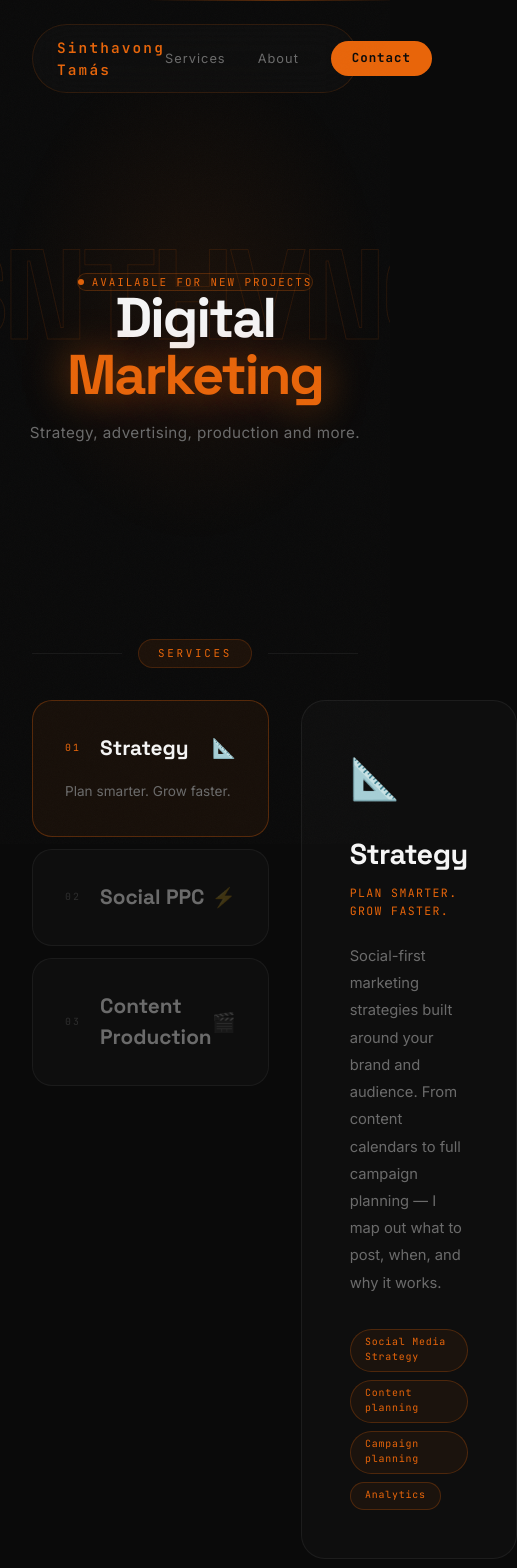
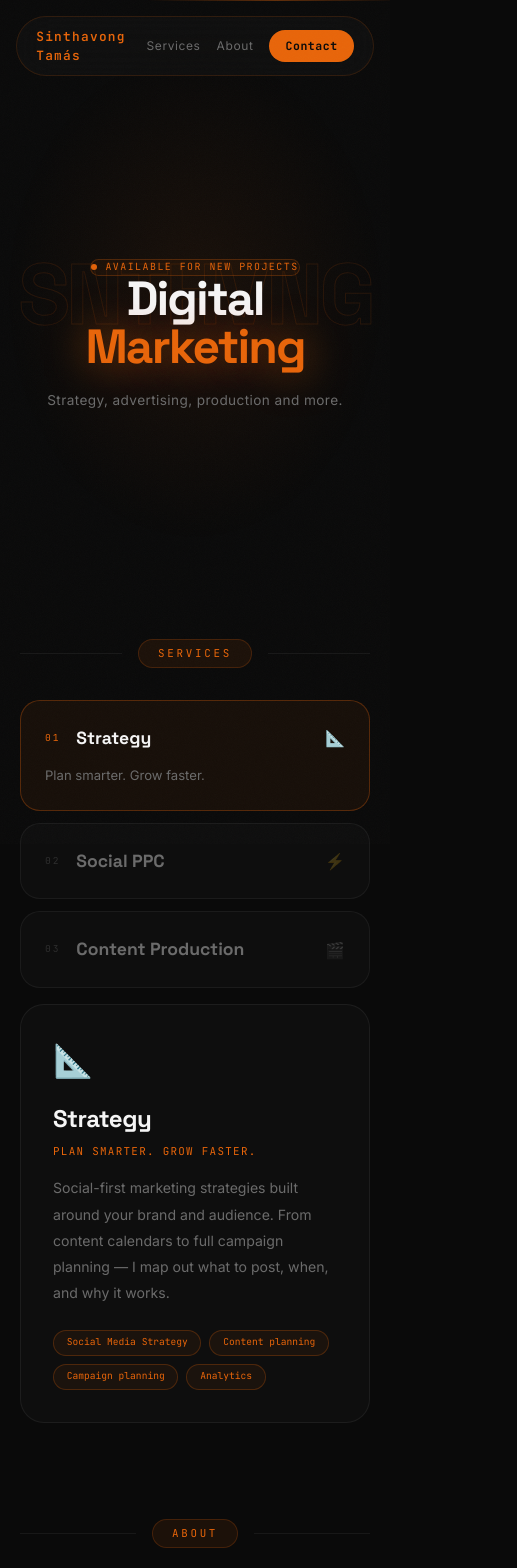
Before and after one commit to snthvng/tomi-weboldal, a Next.js app: page / in a window 390 px wide. Shown: the top 1568 px of the page, 517 px wide, since content can reach past the window. Built offline with nearby package versions, Linux system fonts and the light colour scheme.

Commit message:
mobile responsive

```diff
--- a/app/components/About.tsx
+++ b/app/components/About.tsx
@@ -8,63 +8,69 @@ const stats = [
 
 export default function About() {
   return (
-    <section id="about" style={{ background: '#0A0A0A', padding: '3rem 2rem' }}>
-      <div style={{
-        maxWidth: '1100px', margin: '0 auto',
-        background: 'rgba(255,255,255,0.02)', border: '1px solid rgba(255,255,255,0.06)',
-        borderRadius: '2rem', padding: '4rem',
-        display: 'grid', gridTemplateColumns: '1fr 1fr', gap: '4rem', alignItems: 'center'
-      }}>
+    <section id="about" style={{ background: '#0A0A0A', padding: '3rem 1.25rem' }}>
+      <div style={{ maxWidth: '1100px', margin: '0 auto' }}>
 
-        {/* Left */}
-        <div>
+        <div style={{ marginBottom: '2rem', display: 'flex', alignItems: 'center', gap: '1rem' }}>
+          <div style={{ flex: 1, height: '1px', background: 'rgba(255,255,255,0.06)' }} />
           <span style={{
             fontFamily: 'var(--font-mono)', fontSize: '0.68rem', color: '#E8650A',
             letterSpacing: '0.25em', textTransform: 'uppercase',
             background: 'rgba(232,101,10,0.08)', border: '1px solid rgba(232,101,10,0.2)',
-            padding: '0.35rem 1rem', borderRadius: '999px', display: 'inline-block', marginBottom: '1.5rem'
+            padding: '0.35rem 1.2rem', borderRadius: '999px'
           }}>
             About
           </span>
+          <div style={{ flex: 1, height: '1px', background: 'rgba(255,255,255,0.06)' }} />
+        </div>
+
+        <div style={{
+          background: 'rgba(255,255,255,0.02)', border: '1px solid rgba(255,255,255,0.06)',
+          borderRadius: '2rem', padding: '2rem',
+          display: 'grid',
+          gridTemplateColumns: 'repeat(auto-fit, minmax(min(100%, 300px), 1fr))',
+          gap: '2rem', alignItems: 'start'
+        }}>
+          {/* Left */}
+          <div>
             <h2 style={{
-            fontFamily: 'var(--font-space)', fontSize: 'clamp(1.8rem, 4vw, 2.8rem)',
-            fontWeight: 700, color: '#F5F5F5', marginBottom: '1.5rem',
+              fontFamily: 'var(--font-space)', fontSize: 'clamp(1.6rem, 4vw, 2.5rem)',
+              fontWeight: 700, color: '#F5F5F5', marginBottom: '1.25rem',
               letterSpacing: '-0.03em', lineHeight: 1.15
             }}>
               Social-first.<br />
               <span style={{ color: '#E8650A' }}>Results-obsessed.</span>
             </h2>
             <p style={{
-            fontFamily: 'var(--font-inter)', fontSize: '0.95rem',
+              fontFamily: 'var(--font-inter)', fontSize: '0.9rem',
               color: '#6B6B6B', lineHeight: 1.85, marginBottom: '1rem'
             }}>
               I&apos;ve spent the last 5 years living and breathing social media — building strategies, running paid campaigns, and creating content that actually moves people. From Meta ads to full content production, I work at the intersection of data and creativity.
             </p>
             <p style={{
-            fontFamily: 'var(--font-inter)', fontSize: '0.95rem',
+              fontFamily: 'var(--font-inter)', fontSize: '0.9rem',
               color: '#6B6B6B', lineHeight: 1.85
             }}>
               Whether it&apos;s a scroll-stopping Reel, a high-performing PPC campaign, or a social strategy built from scratch — I bring the same obsession to every project.
             </p>
-
           </div>
 
           {/* Right — Stats */}
-        <div style={{ display: 'flex', flexDirection: 'column', gap: '1.5rem' }}>
+          <div style={{ display: 'flex', flexDirection: 'column', gap: '1rem' }}>
             {stats.map((stat, i) => (
               <div key={i} style={{
                 background: 'rgba(255,255,255,0.02)', border: '1px solid rgba(255,255,255,0.06)',
-              borderRadius: '1.25rem', padding: '1.8rem 2rem',
-              display: 'flex', flexDirection: 'column', gap: '0.3rem'
+                borderRadius: '1.25rem', padding: '1.5rem',
+                display: 'flex', flexDirection: 'column', gap: '0.25rem'
               }}>
                 <span style={{
-                fontFamily: 'var(--font-space)', fontSize: 'clamp(2rem, 4vw, 3rem)',
+                  fontFamily: 'var(--font-space)', fontSize: 'clamp(1.8rem, 4vw, 2.5rem)',
                   fontWeight: 700, color: '#E8650A', lineHeight: 1
                 }}>
                   {stat.value}
                 </span>
                 <span style={{
-                fontFamily: 'var(--font-mono)', fontSize: '0.7rem',
+                  fontFamily: 'var(--font-mono)', fontSize: '0.65rem',
                   color: '#6B6B6B', letterSpacing: '0.12em', textTransform: 'uppercase'
                 }}>
                   {stat.label}
@@ -73,6 +79,7 @@ export default function About() {
             ))}
           </div>
         </div>
+      </div>
     </section>
   );
 }
--- a/app/components/Hero.tsx
+++ b/app/components/Hero.tsx
@@ -1,12 +1,10 @@
 export default function Hero() {
   return (
-    <section className="relative flex flex-col items-center justify-center px-8 text-center overflow-hidden" style={{ minHeight: '70vh', paddingTop: '8rem' }}>
+    <section className="relative flex flex-col items-center justify-center px-6 text-center overflow-hidden" style={{ minHeight: '70vh', paddingTop: '7rem', paddingBottom: '2rem' }}>
 
-      {/* Scanline */}
       <div className="scanline absolute top-0 h-px w-64 opacity-40"
         style={{ background: 'linear-gradient(90deg, transparent, #E8650A, transparent)' }} />
 
-      {/* Radial glow */}
       <div className="absolute inset-0 pointer-events-none" style={{
         background: 'radial-gradient(ellipse 70% 60% at 50% 50%, rgba(232,101,10,0.07) 0%, transparent 70%)'
       }} />
@@ -16,7 +14,7 @@ export default function Hero() {
         position: 'absolute', top: '50%', left: '50%',
         transform: 'translate(-50%, -50%)',
         fontFamily: 'var(--font-space)',
-        fontSize: 'clamp(8rem, 22vw, 20rem)',
+        fontSize: 'clamp(5rem, 22vw, 20rem)',
         fontWeight: 800,
         letterSpacing: '-0.05em',
         color: 'transparent',
@@ -30,53 +28,34 @@ export default function Hero() {
       </div>
 
       {/* Badge */}
-      <div className="animate-fade-up mb-6 inline-flex items-center gap-2 px-5 py-2" style={{
-        border: '1px solid rgba(232,101,10,0.25)',
-        borderRadius: '999px',
-        background: 'rgba(232,101,10,0.05)',
-        fontFamily: 'var(--font-mono)',
-        fontSize: '0.68rem',
-        letterSpacing: '0.18em',
-        color: '#E8650A',
-        textTransform: 'uppercase',
-        position: 'relative', zIndex: 1
+      <div className="animate-fade-up mb-5 inline-flex items-center gap-2 px-4 py-2" style={{
+        border: '1px solid rgba(232,101,10,0.25)', borderRadius: '999px',
+        background: 'rgba(232,101,10,0.05)', fontFamily: 'var(--font-mono)',
+        fontSize: '0.62rem', letterSpacing: '0.15em', color: '#E8650A',
+        textTransform: 'uppercase', position: 'relative', zIndex: 1
       }}>
         <span style={{ width: 6, height: 6, borderRadius: '50%', background: '#E8650A', display: 'inline-block', animation: 'pulse-orange 2s infinite' }} />
         Available for new projects
       </div>
 
-      {/* Headline */}
       <h1 className="animate-fade-up-delay-1" style={{ position: 'relative', zIndex: 1,
-        fontFamily: 'var(--font-space)',
-        fontSize: 'clamp(3.5rem, 8vw, 7rem)',
-        fontWeight: 700,
-        lineHeight: 0.95,
-        letterSpacing: '-0.04em',
-        color: '#F5F5F5',
-        marginBottom: '0.2rem'
+        fontFamily: 'var(--font-space)', fontSize: 'clamp(3rem, 10vw, 7rem)',
+        fontWeight: 700, lineHeight: 0.95, letterSpacing: '-0.04em',
+        color: '#F5F5F5', marginBottom: '0.2rem'
       }}>
         Digital
       </h1>
       <h1 className="animate-fade-up-delay-2 text-glow" style={{ position: 'relative', zIndex: 1,
-        fontFamily: 'var(--font-space)',
-        fontSize: 'clamp(3.5rem, 8vw, 7rem)',
-        fontWeight: 700,
-        lineHeight: 0.95,
-        letterSpacing: '-0.04em',
-        color: '#E8650A',
-        marginBottom: '1.2rem'
+        fontFamily: 'var(--font-space)', fontSize: 'clamp(3rem, 10vw, 7rem)',
+        fontWeight: 700, lineHeight: 0.95, letterSpacing: '-0.04em',
+        color: '#E8650A', marginBottom: '1.2rem'
       }}>
         Marketing
       </h1>
 
-      {/* Subtitle */}
       <p className="animate-fade-up-delay-3" style={{ position: 'relative', zIndex: 1,
-        fontFamily: 'var(--font-inter)',
-        fontSize: 'clamp(0.95rem, 1.8vw, 1.1rem)',
-        color: '#6B6B6B',
-        letterSpacing: '0.03em',
-        maxWidth: '420px',
-        lineHeight: 1.7,
+        fontFamily: 'var(--font-inter)', fontSize: 'clamp(0.85rem, 2vw, 1rem)',
+        color: '#6B6B6B', letterSpacing: '0.03em', maxWidth: '380px', lineHeight: 1.7,
       }}>
         Strategy, advertising, production and more.
       </p>
--- a/app/components/Navbar.tsx
+++ b/app/components/Navbar.tsx
@@ -3,30 +3,30 @@
 export default function Navbar() {
   return (
     <nav style={{
-      position: 'fixed', top: '1.5rem', left: '50%', transform: 'translateX(-50%)',
+      position: 'fixed', top: '1rem', left: '50%', transform: 'translateX(-50%)',
       zIndex: 50, display: 'flex', alignItems: 'center', justifyContent: 'space-between',
-      padding: '0.75rem 1.5rem', width: 'calc(100% - 4rem)', maxWidth: '900px',
-      background: 'rgba(17,17,17,0.7)', backdropFilter: 'blur(20px)',
+      padding: '0.6rem 1.2rem', width: 'calc(100% - 2rem)', maxWidth: '900px',
+      background: 'rgba(17,17,17,0.8)', backdropFilter: 'blur(20px)',
       border: '1px solid rgba(232,101,10,0.15)', borderRadius: '999px'
     }}>
-      <span style={{ fontFamily: 'var(--font-mono)', color: '#E8650A', fontSize: '0.9rem', letterSpacing: '0.15em', fontWeight: 600 }}>
+      <span style={{ fontFamily: 'var(--font-mono)', color: '#E8650A', fontSize: '0.8rem', letterSpacing: '0.1em', fontWeight: 600 }}>
         Sinthavong Tamás
       </span>
-      <div style={{ display: 'flex', alignItems: 'center', gap: '2rem' }}>
-        <a href="#services" style={{ color: '#6B6B6B', fontSize: '0.8rem', letterSpacing: '0.08em', textDecoration: 'none', transition: 'color 0.2s' }}
+      <div style={{ display: 'flex', alignItems: 'center', gap: '1rem' }}>
+        <a href="#services" style={{ color: '#6B6B6B', fontSize: '0.75rem', letterSpacing: '0.05em', textDecoration: 'none' }}
           onMouseEnter={e => (e.currentTarget.style.color = '#F5F5F5')}
           onMouseLeave={e => (e.currentTarget.style.color = '#6B6B6B')}>
           Services
         </a>
-        <a href="#about" style={{ color: '#6B6B6B', fontSize: '0.8rem', letterSpacing: '0.08em', textDecoration: 'none', transition: 'color 0.2s' }}
+        <a href="#about" style={{ color: '#6B6B6B', fontSize: '0.75rem', letterSpacing: '0.05em', textDecoration: 'none' }}
           onMouseEnter={e => (e.currentTarget.style.color = '#F5F5F5')}
           onMouseLeave={e => (e.currentTarget.style.color = '#6B6B6B')}>
           About
         </a>
         <a href="#contact" style={{
-          background: '#E8650A', color: '#0A0A0A', fontSize: '0.78rem',
-          letterSpacing: '0.08em', textDecoration: 'none', fontWeight: 700,
-          padding: '0.5rem 1.3rem', borderRadius: '999px', fontFamily: 'var(--font-mono)'
+          background: '#E8650A', color: '#0A0A0A', fontSize: '0.72rem',
+          letterSpacing: '0.05em', textDecoration: 'none', fontWeight: 700,
+          padding: '0.45rem 1rem', borderRadius: '999px', fontFamily: 'var(--font-mono)'
         }}>
           Contact
         </a>
--- a/app/components/Services.tsx
+++ b/app/components/Services.tsx
@@ -9,7 +9,6 @@ const services = [
     subtitle: "Plan smarter. Grow faster.",
     description: "Social-first marketing strategies built around your brand and audience. From content calendars to full campaign planning — I map out what to post, when, and why it works.",
     tags: ["Social Media Strategy", "Content planning", "Campaign planning", "Analytics"],
-    accent: "Strategy",
     visual: "📐"
   },
   {
@@ -19,7 +18,6 @@ const services = [
     subtitle: "Maximum reach. Minimum waste.",
     description: "Performance-focused ad campaigns on Meta, TikTok and beyond. Every forint spent is tracked, tested, and optimized — so your budget actually works for you.",
     tags: ["Meta Ads", "TikTok Ads", "Retargeting", "Performance"],
-    accent: "PPC",
     visual: "⚡"
   },
   {
@@ -29,7 +27,6 @@ const services = [
     subtitle: "Content that stops the scroll.",
     description: "Photo and video production made for social — Reels, Stories, campaign visuals. I handle the creative side so your feed looks as good as it performs.",
     tags: ["Video", "Photography", "Reels", "Motion"],
-    accent: "Production",
     visual: "🎬"
   }
 ];
@@ -38,67 +35,64 @@ export default function Services() {
   const [active, setActive] = useState(0);
 
   return (
-    <section id="services" style={{ background: '#0A0A0A', padding: '3rem 2rem' }}>
+    <section id="services" style={{ background: '#0A0A0A', padding: '3rem 1.25rem' }}>
       <div style={{ maxWidth: '1100px', margin: '0 auto' }}>
 
-        {/* Header */}
         <div style={{ marginBottom: '2rem', display: 'flex', alignItems: 'center', gap: '1rem' }}>
           <div style={{ flex: 1, height: '1px', background: 'rgba(255,255,255,0.06)' }} />
           <span style={{
             fontFamily: 'var(--font-mono)', fontSize: '0.68rem', color: '#E8650A',
             letterSpacing: '0.25em', textTransform: 'uppercase',
             background: 'rgba(232,101,10,0.08)', border: '1px solid rgba(232,101,10,0.2)',
-            padding: '0.35rem 1.2rem', borderRadius: '999px', display: 'inline-block'
+            padding: '0.35rem 1.2rem', borderRadius: '999px'
           }}>
             Services
           </span>
           <div style={{ flex: 1, height: '1px', background: 'rgba(255,255,255,0.06)' }} />
         </div>
 
-        {/* Interactive panel */}
-        <div style={{ display: 'grid', gridTemplateColumns: '1fr 1fr', gap: '2rem', alignItems: 'stretch' }}>
+        {/* Mobile: stacked cards / Desktop: two-column */}
+        <div style={{ display: 'grid', gridTemplateColumns: 'repeat(auto-fit, minmax(min(100%, 320px), 1fr))', gap: '1rem' }}>
 
           {/* Left — service list */}
           <div style={{ display: 'flex', flexDirection: 'column', gap: '0.75rem' }}>
             {services.map((s, i) => (
               <div
                 key={s.id}
+                onClick={() => setActive(i)}
                 onMouseEnter={() => setActive(i)}
                 style={{
-                  padding: '2rem',
+                  padding: '1.5rem',
                   borderRadius: '1.25rem',
                   background: active === i ? 'rgba(232,101,10,0.06)' : 'rgba(255,255,255,0.02)',
                   border: `1px solid ${active === i ? 'rgba(232,101,10,0.3)' : 'rgba(255,255,255,0.05)'}`,
-                  cursor: 'default',
+                  cursor: 'pointer',
                   transition: 'background 0.3s, border-color 0.3s',
                 }}
               >
                 <div style={{ display: 'flex', justifyContent: 'space-between', alignItems: 'center' }}>
-                  <div style={{ display: 'flex', alignItems: 'center', gap: '1.2rem' }}>
+                  <div style={{ display: 'flex', alignItems: 'center', gap: '1rem' }}>
                     <span style={{
-                      fontFamily: 'var(--font-mono)', fontSize: '0.62rem',
-                      color: active === i ? '#E8650A' : '#2E2E2E',
-                      letterSpacing: '0.2em', transition: 'color 0.3s'
+                      fontFamily: 'var(--font-mono)', fontSize: '0.6rem',
+                      color: active === i ? '#E8650A' : '#2E2E2E', letterSpacing: '0.2em', transition: 'color 0.3s'
                     }}>
                       {s.number}
                     </span>
                     <h3 style={{
-                      fontFamily: 'var(--font-space)', fontSize: '1.3rem',
-                      fontWeight: 700,
-                      color: active === i ? '#F5F5F5' : '#6B6B6B',
-                      transition: 'color 0.3s'
+                      fontFamily: 'var(--font-space)', fontSize: '1.1rem', fontWeight: 700,
+                      color: active === i ? '#F5F5F5' : '#6B6B6B', transition: 'color 0.3s'
                     }}>
                       {s.title}
                     </h3>
                   </div>
-                  <span style={{ fontSize: '1.2rem', opacity: active === i ? 1 : 0.2, transition: 'opacity 0.3s' }}>
+                  <span style={{ fontSize: '1rem', opacity: active === i ? 1 : 0.2, transition: 'opacity 0.3s' }}>
                     {s.visual}
                   </span>
                 </div>
                 {active === i && (
                   <p style={{
-                    fontFamily: 'var(--font-inter)', fontSize: '0.85rem',
-                    color: '#6B6B6B', lineHeight: 1.7, marginTop: '1rem',
+                    fontFamily: 'var(--font-inter)', fontSize: '0.82rem',
+                    color: '#6B6B6B', lineHeight: 1.7, marginTop: '0.75rem',
                     animation: 'fadeUp 0.4s ease forwards'
                   }}>
                     {s.subtitle}
@@ -111,28 +105,26 @@ export default function Services() {
           {/* Right — detail panel */}
           <div style={{
             background: 'rgba(255,255,255,0.02)', border: '1px solid rgba(255,255,255,0.06)',
-            borderRadius: '1.5rem', padding: '3rem',
-            display: 'flex', flexDirection: 'column', justifyContent: 'space-between'
+            borderRadius: '1.5rem', padding: '2rem',
+            display: 'flex', flexDirection: 'column', justifyContent: 'space-between', gap: '1.5rem'
           }}>
             <div key={active} style={{ animation: 'fadeUp 0.35s ease forwards' }}>
-              <span style={{ fontFamily: 'var(--font-mono)', fontSize: '2.5rem', display: 'block', marginBottom: '1.5rem' }}>
-                {services[active].visual}
-              </span>
+              <span style={{ fontSize: '2rem', display: 'block', marginBottom: '1rem' }}>{services[active].visual}</span>
               <h3 style={{
-                fontFamily: 'var(--font-space)', fontSize: '1.8rem',
-                fontWeight: 700, color: '#F5F5F5', marginBottom: '0.5rem', letterSpacing: '-0.02em'
+                fontFamily: 'var(--font-space)', fontSize: '1.5rem',
+                fontWeight: 700, color: '#F5F5F5', marginBottom: '0.4rem', letterSpacing: '-0.02em'
               }}>
                 {services[active].title}
               </h3>
               <p style={{
-                fontFamily: 'var(--font-mono)', fontSize: '0.72rem',
-                color: '#E8650A', letterSpacing: '0.12em', textTransform: 'uppercase', marginBottom: '1.5rem'
+                fontFamily: 'var(--font-mono)', fontSize: '0.68rem',
+                color: '#E8650A', letterSpacing: '0.12em', textTransform: 'uppercase', marginBottom: '1rem'
               }}>
                 {services[active].subtitle}
               </p>
               <p style={{
-                fontFamily: 'var(--font-inter)', fontSize: '0.92rem',
-                color: '#6B6B6B', lineHeight: 1.85, marginBottom: '2rem'
+                fontFamily: 'var(--font-inter)', fontSize: '0.88rem',
+                color: '#6B6B6B', lineHeight: 1.85
               }}>
                 {services[active].description}
               </p>
@@ -140,10 +132,9 @@ export default function Services() {
             <div style={{ display: 'flex', flexWrap: 'wrap', gap: '0.5rem' }}>
               {services[active].tags.map(tag => (
                 <span key={tag} style={{
-                  fontFamily: 'var(--font-mono)', fontSize: '0.62rem',
+                  fontFamily: 'var(--font-mono)', fontSize: '0.6rem',
                   color: '#E8650A', border: '1px solid rgba(232,101,10,0.25)',
-                  padding: '0.35rem 0.9rem', letterSpacing: '0.08em',
-                  borderRadius: '999px', background: 'rgba(232,101,10,0.06)'
+                  padding: '0.3rem 0.8rem', borderRadius: '999px', background: 'rgba(232,101,10,0.06)'
                 }}>
                   {tag}
                 </span>
```
Lines whose indentation alone changed are shown as unchanged.
